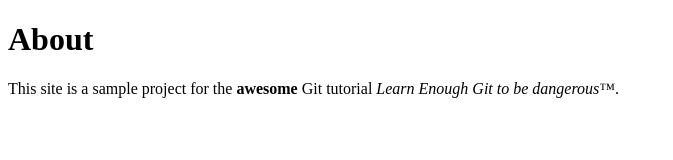
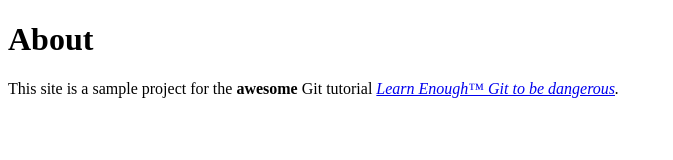
Before and after one commit to aydamacink/website, a plain HTML site: page about.html in a window 1280 px wide. Shown: the whole page, without its empty margins (0-673 px from the left). Drawn offline with Linux system fonts and the light colour scheme.

Commit message:
Add link to tutorial title

```diff
--- a/about.html
+++ b/about.html
@@ -5,7 +5,7 @@
 <body>
 <h1>About</h1>
 <p>This site is a sample project for the <strong>awesome</strong> Git
-  tutorial <em>Learn Enough Git to be dangerous™</em>.
+  tutorial <a href="http://www.learnenough.com/git-tutorial"><em>Learn Enough™ Git to be dangerous<em></a>.
  </p>
 </body>
 </html>
```
